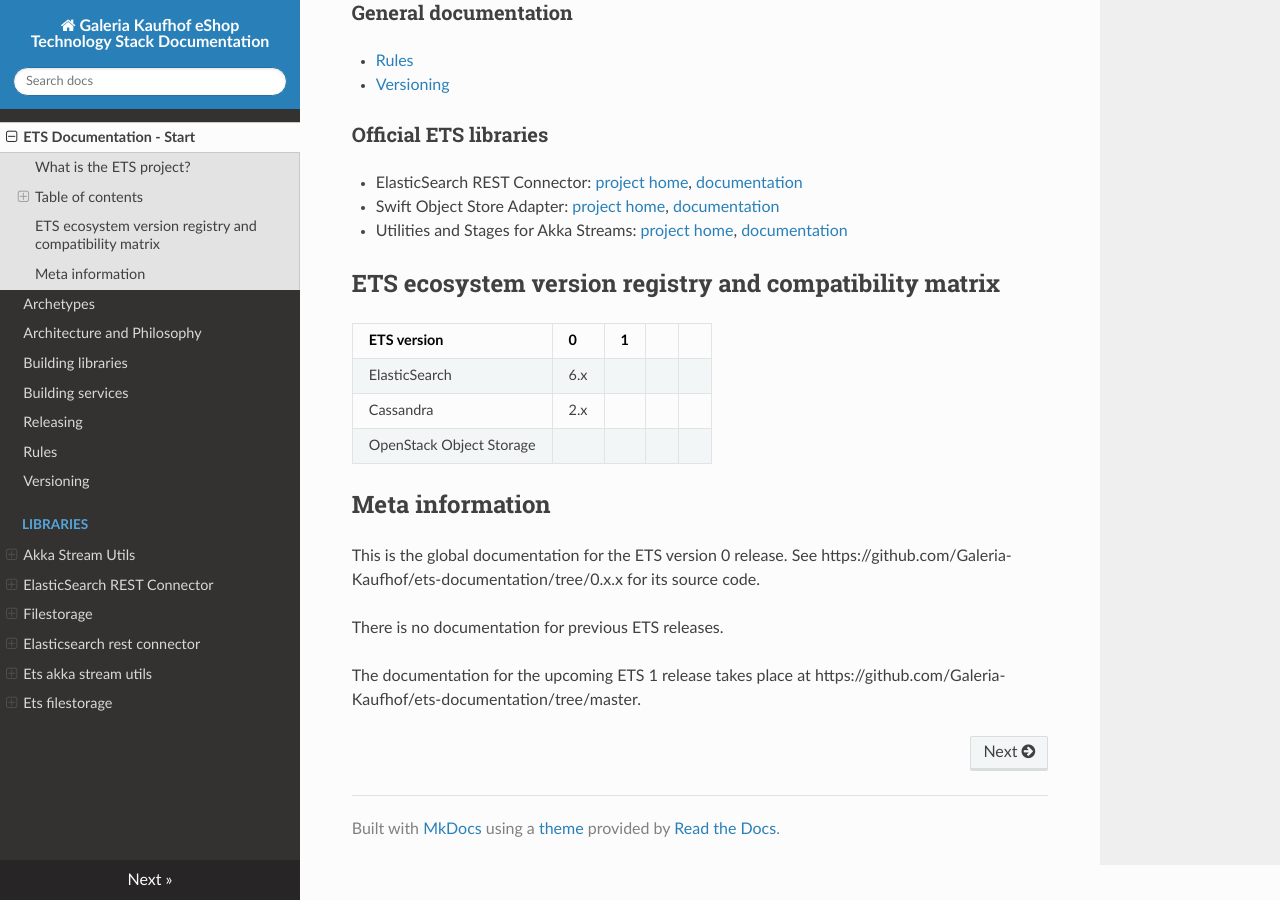
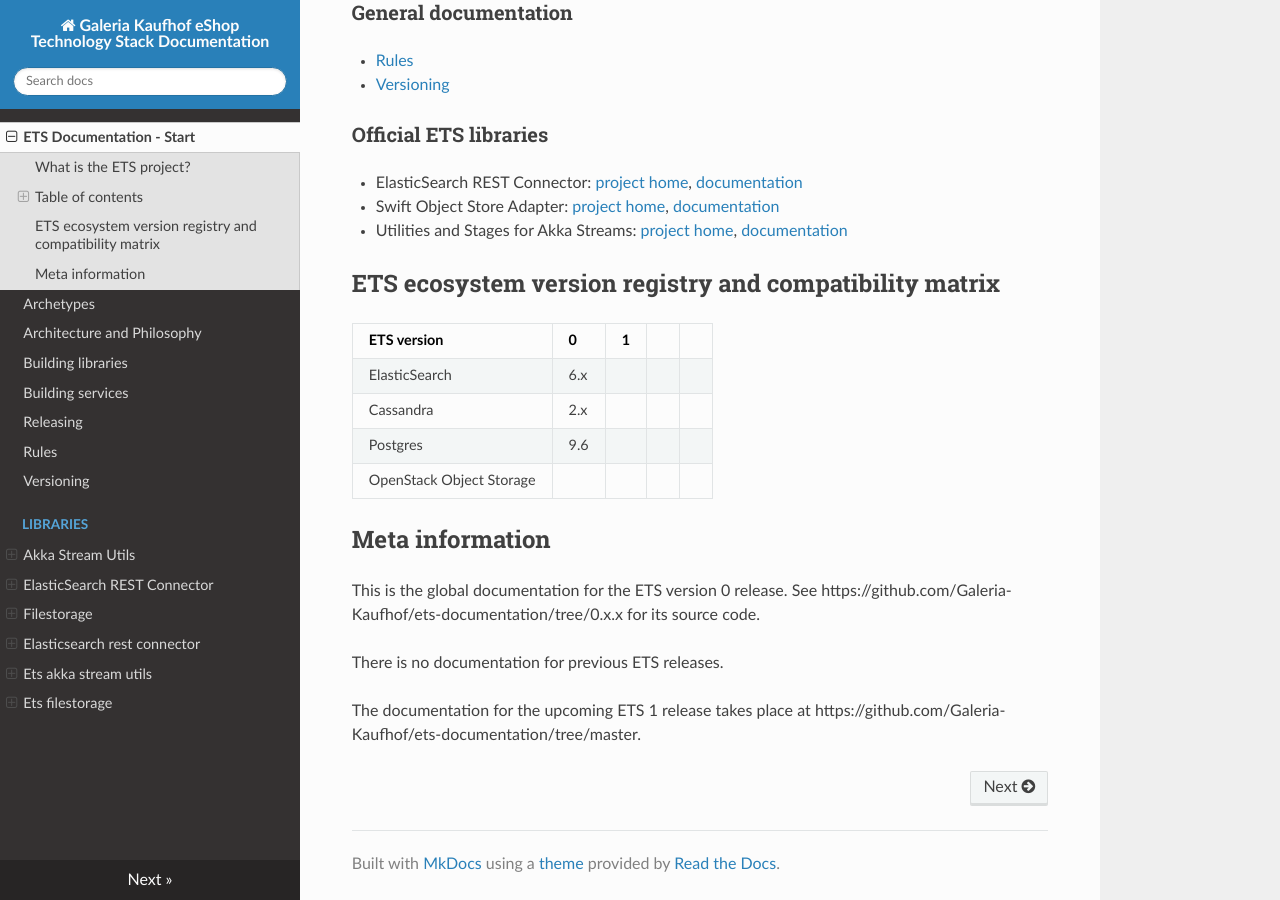
Before and after one commit to Galeria-Kaufhof/ets-documentation, an MkDocs documentation site: the page built from docs/index.md, in a window 1280 px wide and 900 px high, scrolled down 585 px. Built offline with MkDocs 1.6.1, drawn with Linux system fonts in a browser that asks for light colours; nearby versions of some CDN libraries.

Commit message:
Update index.md
Add postgres compability

```diff
--- a/docs/index.md
+++ b/docs/index.md
@@ -32,6 +32,7 @@
 |----------------------------|-------|---|---|---|
 | ElasticSearch              | 6.x   |   |   |   |
 | Cassandra                  | 2.x   |   |   |   |
+| Postgres                   | 9.6   |   |   |   |
 | OpenStack Object Storage   |       |   |   |   |
 
 
```
